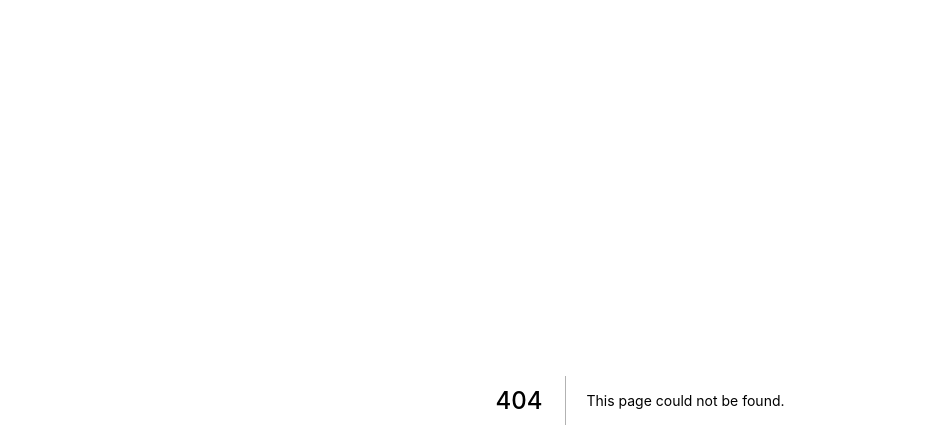
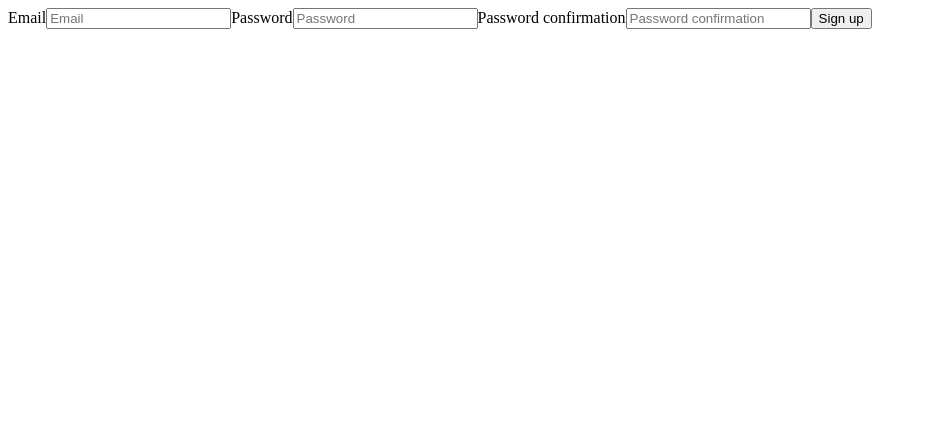
Before and after one commit to Fedron/food, a Next.js app: page /signup in a window 1280 px wide. Before the commit this address had no page. Shown: the top 448 px of the page, without its empty margins (0-927 px from the left). Built offline with nearby package versions, Linux system fonts and the light colour scheme.

Commit message:
Sign up setup

```diff
--- /dev/null
+++ b/components/SignUpForm.js
@@ -0,0 +1,67 @@
+import React, { useState } from 'react';
+import useImportForm from '../hooks/useFormInput.js';
+
+const SignUpForm = () => {
+  const [email, handleEmail] = useImportForm("");
+  const [password, handlePassword, resetPassword] = useImportForm("");
+  const [passwordConf, handlePasswordConf, resetPasswordConf] = useImportForm("");
+
+  const [errors, setErrors] = useState({
+    email: "",
+    password: "",
+    passwordConf: ""
+  });
+
+  const handleSubmit = (e) => {
+    e.preventDefault();
+
+
+    let updatedErrors = {
+      email: "",
+      password: "",
+      passwordConf: ""
+    };
+
+    if (!email) {
+      updatedErrors = {...updatedErrors, email: "Please enter an email"};
+    }
+
+    if (!password) {
+      updatedErrors = {...updatedErrors, password: "Please enter a password"};
+    } else if (password.length < 8) {
+      updatedErrors = {...updatedErrors, password: "Password must be atleast 8 characters long"};
+      resetPassword();
+    }
+
+    if (passwordConf !== password || !passwordConf) {
+      updatedErrors = {...updatedErrors, passwordConf: "Does not match password"};
+      resetPasswordConf();
+    }
+
+    if (updatedErrors !== errors) {
+      setErrors(updatedErrors);
+    } else {
+      console.log("signup successful");
+    }
+  }
+
+  return (
+    <form onSubmit={handleSubmit}>
+      <label>Email</label>
+      <input type="email" name="email" value={email} onChange={handleEmail} placeholder="Email" />
+      <small>{errors.email}</small>
+
+      <label>Password</label>
+      <input type="password" name="password" value={password} onChange={handlePassword} placeholder="Password" />
+      <small>{errors.password}</small>
+
+      <label>Password confirmation</label>
+      <input type="password" name="passwordConfirmation" value={passwordConf} onChange={handlePasswordConf} placeholder="Password confirmation" />
+      <small>{errors.passwordConf}</small>
+
+      <button type="submit">Sign up</button>
+    </form>
+  );
+}
+
+export default SignUpForm;
--- /dev/null
+++ b/hooks/useFormInput.js
@@ -0,0 +1,17 @@
+import { useState } from 'react';
+
+const useFormInput = (initialVal) => {
+  const [state, setState] = useState(initialVal);
+
+  const handleChange = (e) => {
+    setState(e.target.value);
+  }
+
+  const reset = () => {
+    setState("");
+  }
+
+  return [state, handleChange, reset];
+}
+
+export default useFormInput
--- a/package.json
+++ b/package.json
@@ -12,6 +12,7 @@
   "dependencies": {
     "aws-sdk": "^2.643.0",
     "express": "^4.17.1",
+    "express-validator": "^6.4.0",
     "next": "^9.3.1",
     "react": "^16.13.1",
     "react-dom": "^16.13.1"
--- /dev/null
+++ b/pages/signup.js
@@ -0,0 +1,9 @@
+import SignUpForm from '../components/SignUpForm.js';
+
+const SignUp = ({ hello }) => {
+  return (
+    <SignUpForm />
+  );
+}
+
+export default SignUp;
```
Also changed, not shown: pages/index.js (deleted, +0 -9 lines), 1 other file (tests, documents, lock files or other folders).
